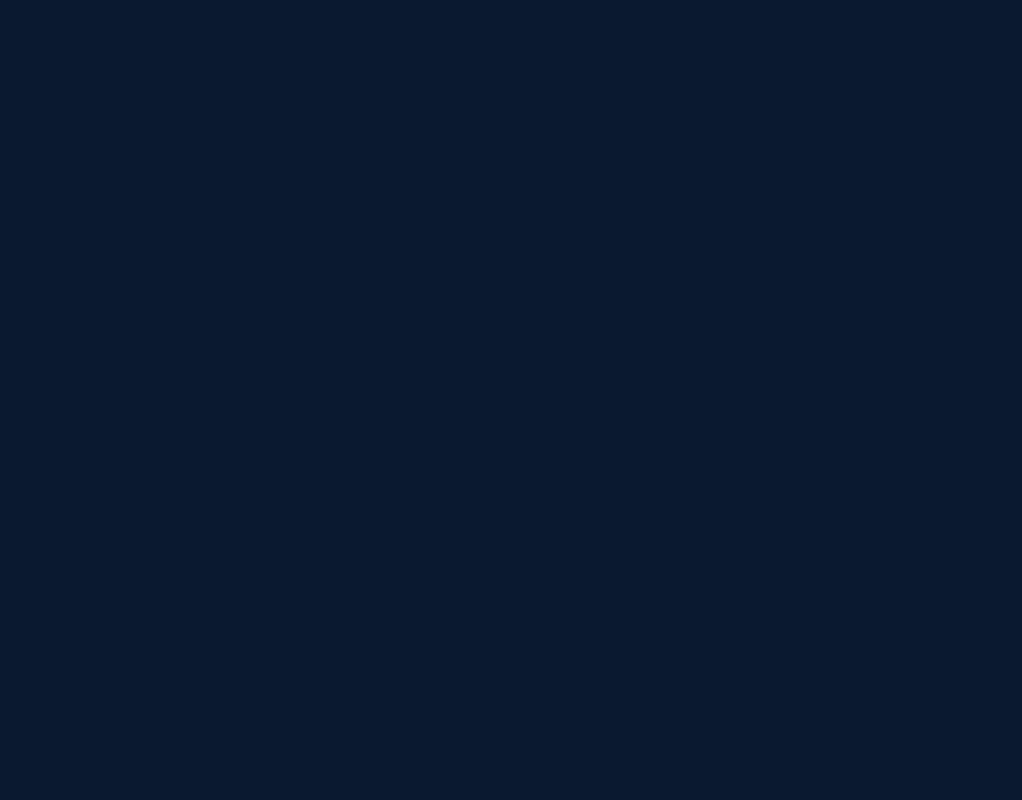
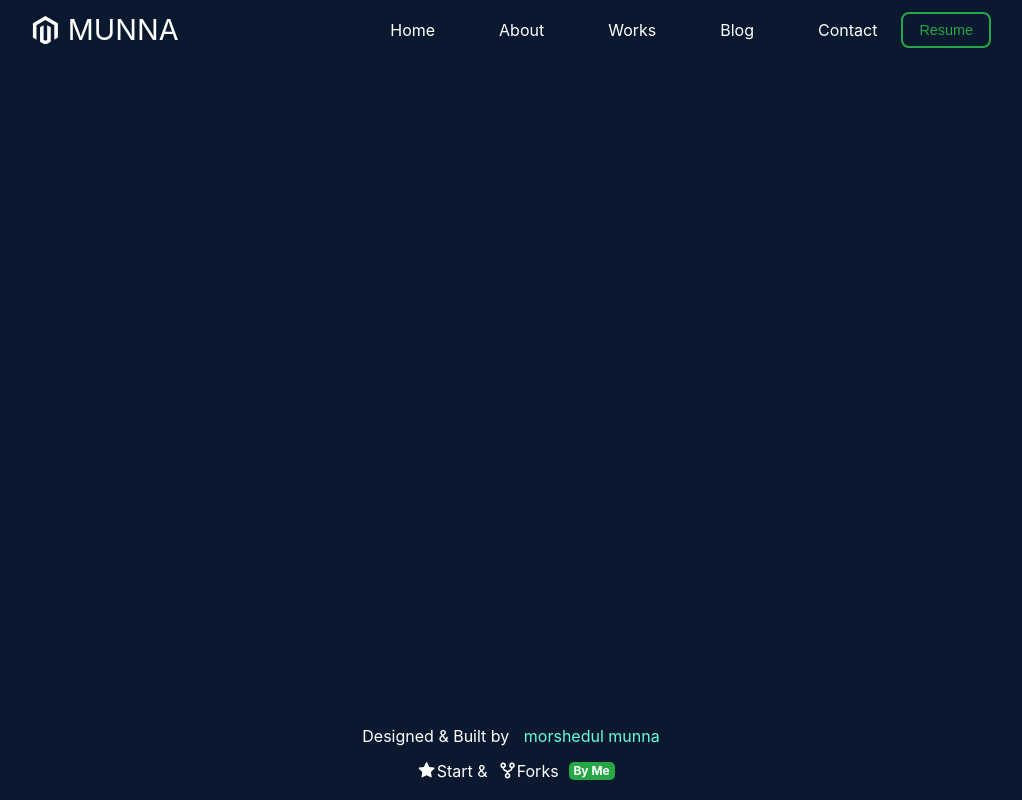
Before and after one commit to morshedulmunna/exacademy, a React (Create React App) app: page /about in a window 1280 px wide. Before the commit this address had no page. Shown: the whole page, without its empty margins (129-1151 px from the left). Built offline with nearby package versions, Linux system fonts and the light colour scheme.

Commit message:
about page connect to route

```diff
--- a/src/App.js
+++ b/src/App.js
@@ -1,9 +1,11 @@
 import { Routes, Route } from "react-router-dom";
+import About from "./Route/About.js";
 import Home from "./Route/Home.js";
 function App() {
   return (
     <Routes>
       <Route path="/" element={<Home />} />
+      <Route path="/about" element={<About />} />
     </Routes>
   );
 }
--- /dev/null
+++ b/src/Route/About.js
@@ -0,0 +1,16 @@
+import React from "react";
+import Navbar from "../components/Navbar/Navbar";
+import AboutContent from "../components/AboutContent/AboutContent";
+import Footer from "../components/Footer/Footer";
+
+const About = () => {
+  return (
+    <>
+      <Navbar />
+      <AboutContent />
+      <Footer />
+    </>
+  );
+};
+
+export default About;
--- /dev/null
+++ b/src/components/AboutContent/AboutContent.css
@@ -0,0 +1,3 @@
+.div {
+  height: 90vh;
+}
--- /dev/null
+++ b/src/components/AboutContent/AboutContent.jsx
@@ -0,0 +1,14 @@
+import React from "react";
+import "./AboutContent.css";
+
+const AboutContent = () => {
+  return (
+    <>
+      <div className="div">
+        <h2>Thi Is About</h2>
+      </div>
+    </>
+  );
+};
+
+export default AboutContent;
```
